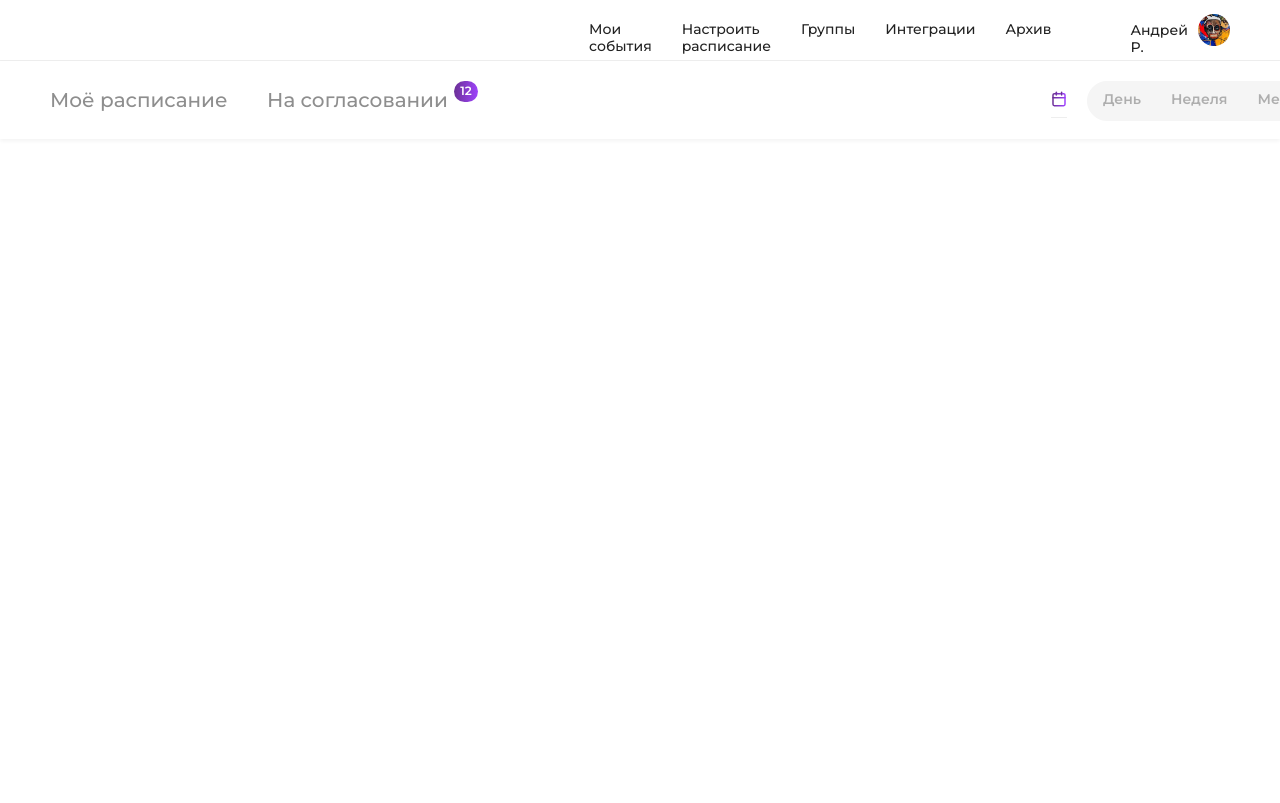
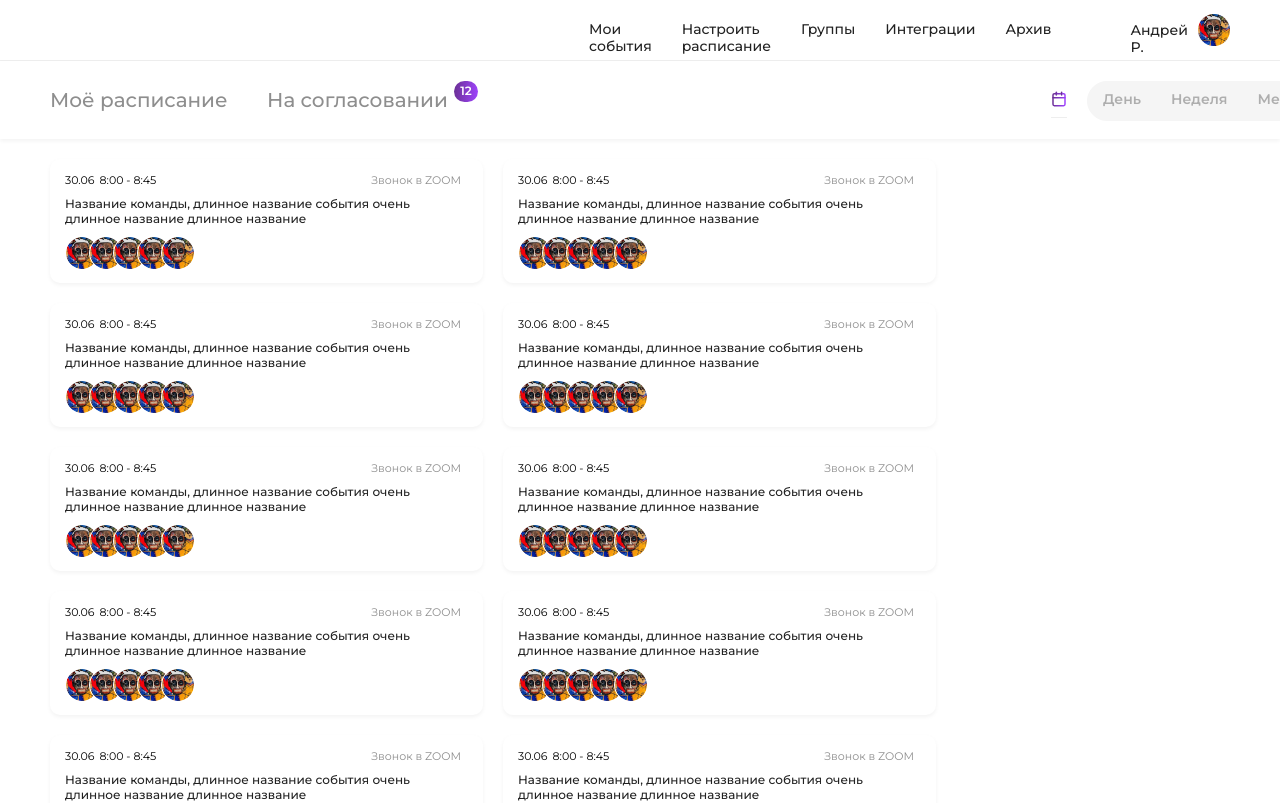
Before and after one commit to Mirogaz/layoutCommunication, a Vue app: page / in a window 1280 px wide. Shown: the top 803 px of the page. Built offline with nearby package versions, Linux system fonts and the light colour scheme.

Commit message:
Add card

```diff
--- a/src/App.vue
+++ b/src/App.vue
@@ -2,6 +2,7 @@
   <div id='app'>
     <Header />
     <Navigation />
+    <CardList />
   </div>
 </template>
 
@@ -9,13 +10,10 @@
 
 import Header from './pages/Header/Header.vue';
 import Navigation from './pages/Navigation/Navigation.vue';
+import CardList from './pages/CardList/CardList.vue';
 
 export default {
-    data() {
-        return {
-        };
-    },
-    components: { Header,Navigation }
+    components: { Header,Navigation,CardList }
 }
 </script>
 
--- /dev/null
+++ b/src/components/Card/Card.vue
@@ -0,0 +1,46 @@
+<template>
+    <div class='card'>
+        <div class='card__date'>
+            <div class='card__date-create'>
+                {{
+                    getDate
+                }}
+            </div>
+            <div class='card__date-time'>
+               8:00 - 8:45
+            </div>
+            <span class='card__date-link'>Звонок в ZOOM</span>
+        </div>
+        <div class='card__title'>
+            Название команды, длинное название события очень длинное название длинное название
+        </div>
+        <div class='card__user'>
+            <div class='card__user-logo'><img src='@/assets/img/photo.jpg' alt='Картинка' /></div>
+            <div class='card__user-logo'><img src='@/assets/img/photo.jpg' alt='Картинка' /></div>
+            <div class='card__user-logo'><img src='@/assets/img/photo.jpg' alt='Картинка' /></div>
+            <div class='card__user-logo'><img src='@/assets/img/photo.jpg' alt='Картинка' /></div>
+            <div class='card__user-logo'><img src='@/assets/img/photo.jpg' alt='Картинка' /></div>
+        </div>
+    </div>
+</template>
+
+<script>
+export default {
+    data() {
+        return {
+            date: '',
+        }
+    },
+    computed: {
+        getDate: function() {
+            const nowDate = new Date();
+            return [...this.date] = `${((nowDate.getDate()) < 10 ? '0' : '')+nowDate.getDate()}.${((nowDate.getMonth()+1) < 10 ? '0' : '') + (nowDate.getMonth()+1)}`
+        },
+    }
+}
+</script>
+
+<style lang='scss'>
+    @import 'CardStyle.scss';
+
+</style>
--- /dev/null
+++ b/src/components/Card/CardStyle.scss
@@ -0,0 +1,81 @@
+@import '@/style/MainStyle';
+
+.card {
+    font-family:$font-stack;
+
+    width: 433px;
+    height: 124px;
+
+
+    background: #FFFFFF;
+    box-shadow: 0px 2px 4px rgba(0, 0, 0, 0.05);
+    border-radius: 10px;
+
+    margin: 0 20px 20px 0;
+
+    &__date {
+        width: 100%;
+        height: 12px;
+        font-weight: 400;
+        font-size: 11px;
+        line-height: 12px;
+
+        display: flex;
+        flex-direction: row;
+
+        padding-top: 15px;
+
+        &-link {
+            color:#8E8E8E;
+            margin-left: 215px;
+
+            &:hover {
+                cursor: pointer;
+            }
+        }
+
+
+        &-create {
+            margin-left: 15px;
+        }
+
+        &-time {
+            margin-left: 5px;
+        }
+    }
+
+    &__title {
+        font-weight: 500;
+        font-size: 12px;
+        line-height: 15px;
+        color: $textColor;
+
+        width: 403px;
+
+        margin: 10px 15px;
+    }
+
+    &__user {
+        display: inline-flex;
+        flex-direction: row;
+        margin-left: 15px;
+
+        :not(:first-child) {
+            margin-left: -10px;
+        }
+
+
+        &-logo {
+            position: relative;
+            border: 1px solid #fff;
+            border-radius: 22px;
+            overflow: hidden;
+
+
+            img {
+                display: block;
+            }
+        }
+    }
+
+}
--- /dev/null
+++ b/src/pages/CardList/CardList.vue
@@ -0,0 +1,33 @@
+<template>
+    <div class='list'>
+        <Card />
+        <Card />
+        <Card />
+        <Card />
+        <Card />
+        <Card />
+        <Card />
+        <Card />
+        <Card />
+        <Card />
+        <Card />
+        <Card />
+        <Card />
+        <Card />
+    </div>
+</template>
+
+<script>
+import Card from '@/components/Card/Card.vue';
+
+export default {
+    components: {
+        Card
+    }
+}
+
+</script>
+
+<style lang='scss'>
+    @import 'CardListStyle.scss';
+</style>
--- /dev/null
+++ b/src/pages/CardList/CardListStyle.scss
@@ -0,0 +1,7 @@
+.list {
+    display: flex;
+    flex-direction: row;
+    flex-wrap: wrap;
+
+    margin: 20px 0 0 50px;
+}
--- a/src/pages/Navigation/Navigation.vue
+++ b/src/pages/Navigation/Navigation.vue
@@ -7,8 +7,8 @@
         </div>
         <div class='navigation__date'>
             <div @click='saveTypeDate' class='navigation__date-select'>
-                <div class='navigation__date-day' v-if="activeClass === 'day'">day</div>
-                <div class='navigation__date-week' v-if="activeClass === 'week'">week</div>
+                <div class='navigation__date-day' v-if="activeClass === 'day'"><input type='date' /></div>
+                <div class='navigation__date-week' v-if="activeClass === 'week'"><input type='date' /></div>
                 <div class='navigation__date-month' v-if="activeClass === 'month'"><MonthList /></div>
                 <SvgSelector id='calendarGradient' />
             </div>
--- a/src/pages/Navigation/NavigationStyle.scss
+++ b/src/pages/Navigation/NavigationStyle.scss
@@ -81,6 +81,10 @@
         border-bottom: 1px solid #eeeeee;
         margin: 30px 20px 0 573px;
 
+        &-day, &-week {
+            margin-right: 20px;
+        }
+
         &-month {
             margin-right: 10px;
         }
@@ -140,6 +144,8 @@
             width: 260px;
             height: 38px;
             background: #F5F5F5;
+
+
         }
 
         &-select {
```
